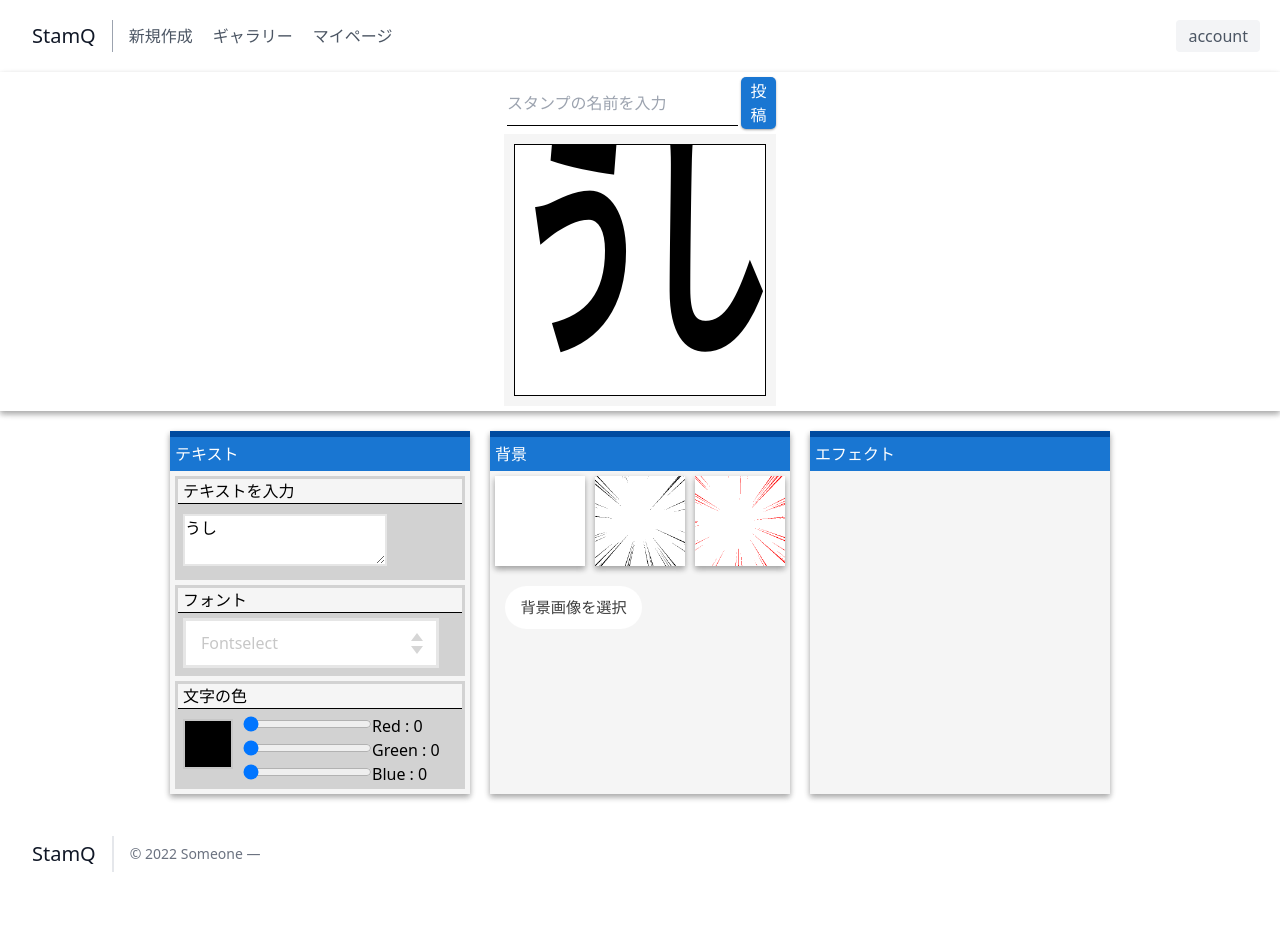
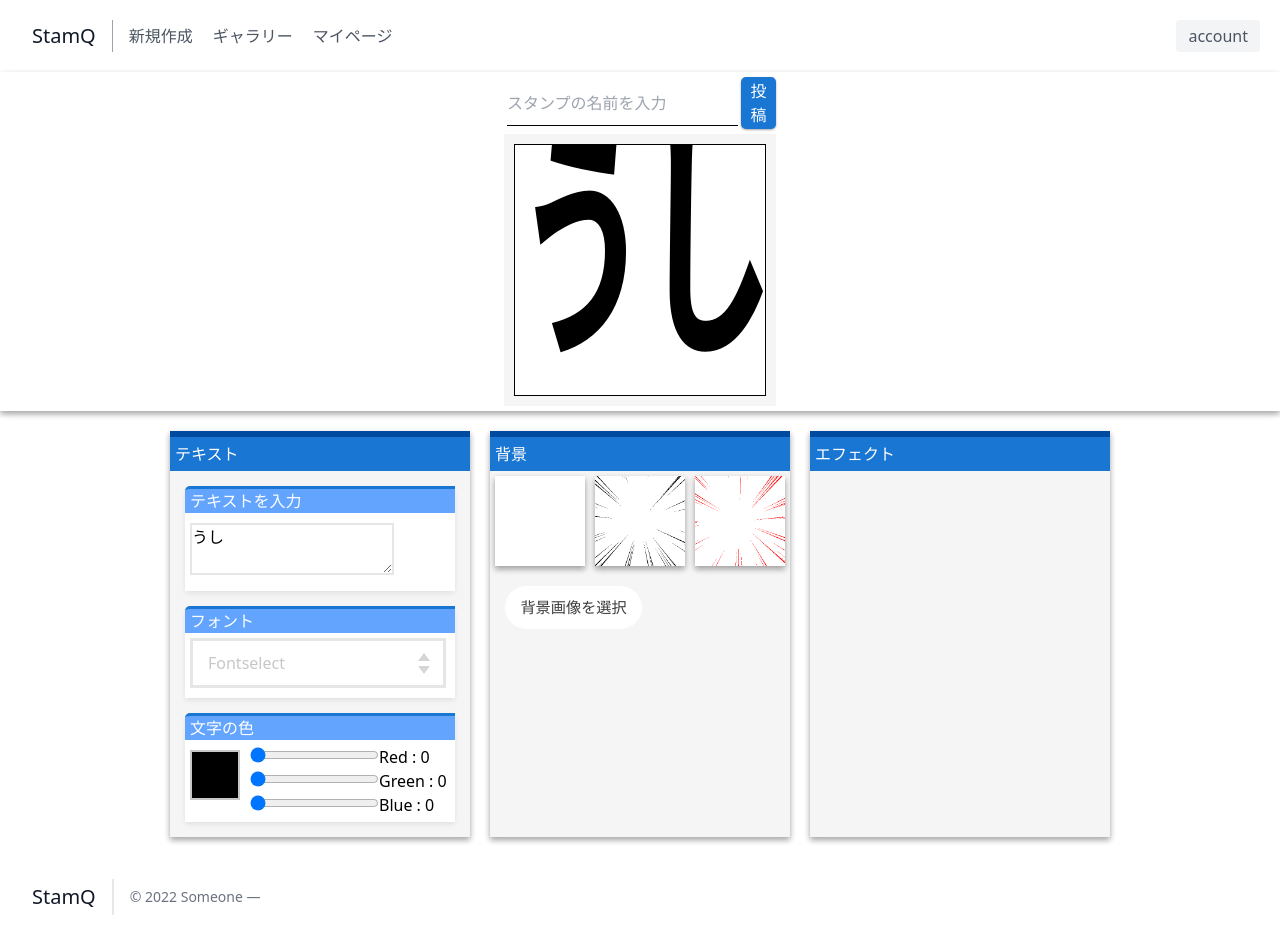
Before and after one commit to hackathon-22-spring-14/hackathon-22-spring-14-frontend, a Vue app: page / in a window 1280 px wide. Before the commit the page ends 904 px from the top, so only its background shows below. Built offline with nearby package versions, Linux system fonts and the light colour scheme.

Commit message:
UIの調整

```diff
--- a/src/components/App.vue
+++ b/src/components/App.vue
@@ -37,6 +37,7 @@ export default defineComponent({
   --buttonTransition: all 0.3s cubic-bezier(0.25, 0.8, 0.25, 1);
   --standardShadow: 0 3px 6px rgba(0, 0, 0, 0.16), 0 3px 6px rgba(0, 0, 0, 0.23);
   --strongShadow: 0 10px 20px rgba(0, 0, 0, 0.19), 0 6px 6px rgba(0, 0, 0, 0.23);
+  --weakShadow: 0 2px 4px rgba(0, 0, 0, 0.03), 0 3px 6px rgba(0, 0, 0, 0.05);
 }
 
 html {
--- a/src/components/molecules/StampCard.vue
+++ b/src/components/molecules/StampCard.vue
@@ -55,7 +55,7 @@ export default defineComponent({
 .card-cover {
   height: 205px;
   width: 170px;
-  background-color: #6b818e;
+  background-color: whitesmoke;
 }
 
 .card-content {
--- a/src/components/pages/CreatePage.vue
+++ b/src/components/pages/CreatePage.vue
@@ -258,16 +258,20 @@ html {
   padding: 5px;
 }
 .items {
-  background-color: rgb(210, 210, 210);
-  margin: 5px;
-  padding: 3px;
+  background-color: white;
+  margin: 15px;
+  padding-bottom: 5px;
+  box-shadow: var(--weakShadow);
+  border-start-start-radius: 5px;
 }
 
 .items-title {
   padding-left: 5px;
-  background-color: whitesmoke;
-  border-bottom: 1px solid black;
+  background-color: var(--primaryLight);
   margin-bottom: 5px;
+  color: var(--textOnPrimary);
+  border-start-start-radius: 5px;
+  border-top: 3px solid var(--primary);
 }
 /* テキスト編集ボックス */
 .setting-text {
@@ -279,9 +283,6 @@ html {
 .main-textarea {
   margin: 5px;
   border: 2px solid rgb(230, 230, 230);
-}
-.font-select {
-  width: fit-content;
 }
 .pulldown-select {
   margin: 5px;
```
